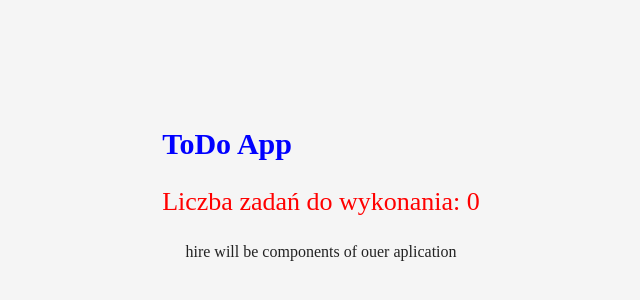
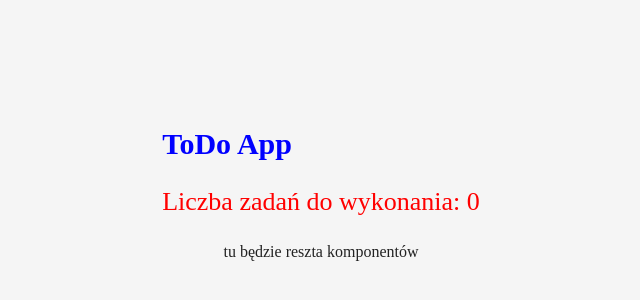
Before and after one commit to ArturKaluza/16-react-webpack-todo, a React app: page / in a window 1280 px wide. Shown: the part 224-524 px from the top of the page, without its empty margins (327-967 px from the left). Built offline with nearby package versions, Linux system fonts and the light colour scheme.

Commit message:
Change text

```diff
--- a/src/containers/App.js
+++ b/src/containers/App.js
@@ -29,7 +29,7 @@ class App extends React.Component {
     return (
       <div className={style.TodoApp}>
         <Title number={this.state.data.length}/>
-        hire will be components of ouer aplication
+        tu będzie reszta komponentów
       </div>
     );
   }
```
Also changed, not shown: 1 other file (tests, documents, lock files or other folders).
